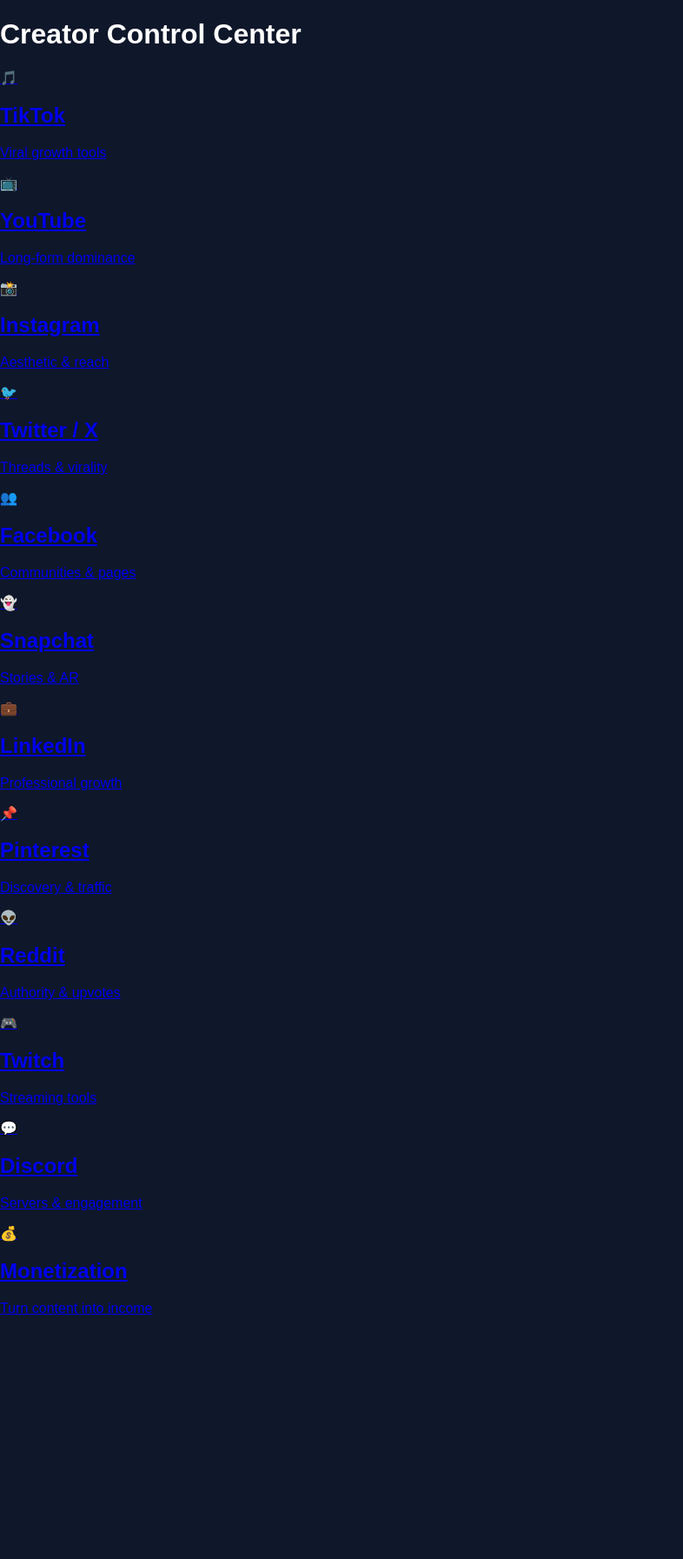
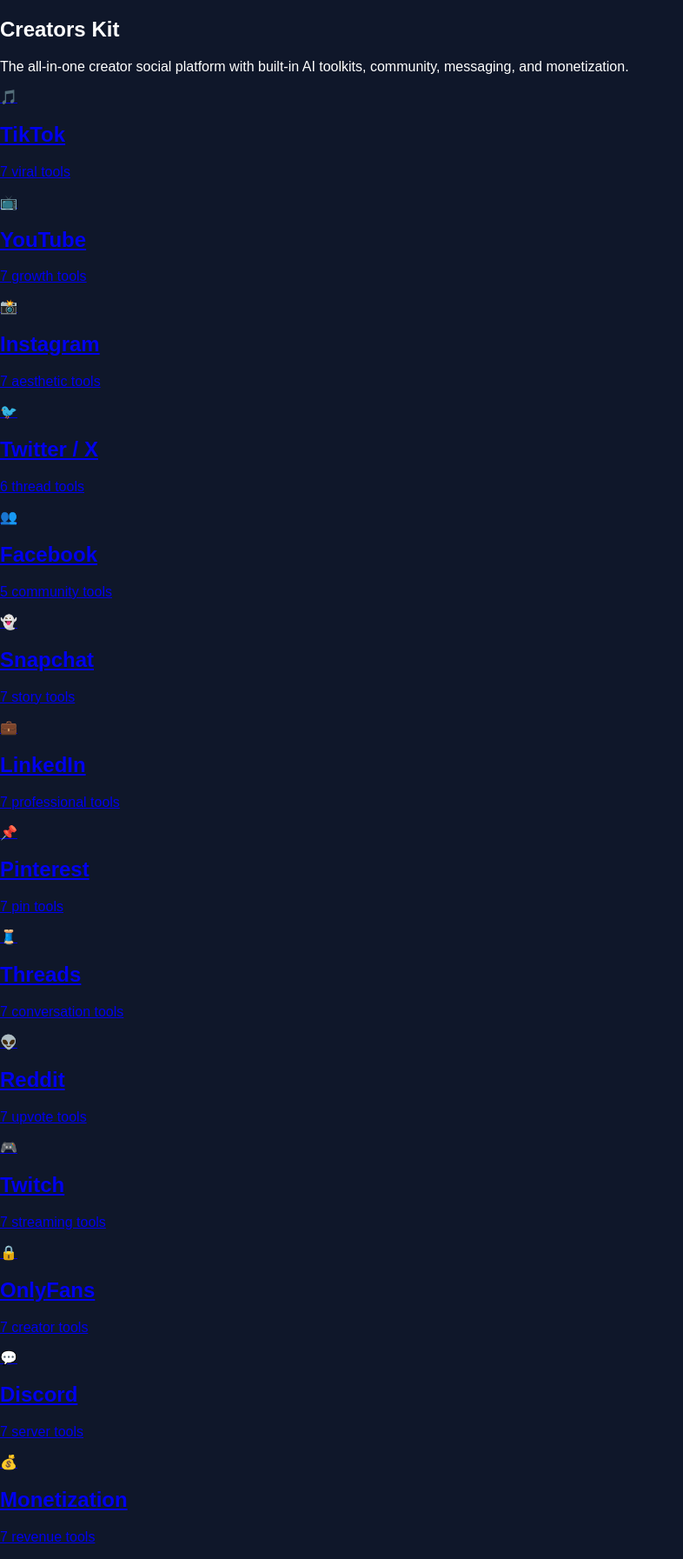
Before and after one commit to drwttierney-wq/Creatorskit, a Flask app: page /dashboard in a window 1280 px wide. Shown: the whole page at 87% size, without its empty margins (0-786 px from the left). Before the commit the page ends 1512 px from the top, so only its background shows below. Run offline with Flask 3, Linux system fonts and the light colour scheme.

Commit message:
Update dashboard.html

```diff
--- a/templates/dashboard.html
+++ b/templates/dashboard.html
@@ -1,84 +1,60 @@
 {% extends 'base.html' %}
 {% block content %}
 
-<h1 class="text-6xl font-extrabold text-center mb-16 bg-gradient-to-r from-pink-500 to-purple-500 bg-clip-text text-transparent">
-    Creator Control Center
-</h1>
+<!-- HERO -->
+<section class="text-center py-20">
+    <h1 class="text-7xl font-extrabold mb-6 bg-gradient-to-r from-pink-500 to-purple-500 bg-clip-text text-transparent">
+        Creators Kit
+    </h1>
+    <p class="text-2xl text-gray-400 max-w-4xl mx-auto">
+        The all-in-one creator social platform with built-in AI toolkits,
+        community, messaging, and monetization.
+    </p>
+</section>
 
-<div class="grid grid-cols-1 sm:grid-cols-2 lg:grid-cols-3 xl:grid-cols-4 gap-10">
+<!-- PLATFORM GRID -->
+<section class="max-w-7xl mx-auto px-6">
+    <div class="grid grid-cols-1 sm:grid-cols-2 lg:grid-cols-3 xl:grid-cols-4 gap-10">
 
-    <a href="/platform/tiktok" class="platform-card platform-accent-tiktok">
-        <div class="icon">🎵</div>
-        <h2>TikTok</h2>
-        <p>Viral growth tools</p>
-    </a>
+        {% set platforms = [
+            ("tiktok","🎵","TikTok","7 viral tools"),
+            ("youtube","📺","YouTube","7 growth tools"),
+            ("instagram","📸","Instagram","7 aesthetic tools"),
+            ("twitter","🐦","Twitter / X","6 thread tools"),
+            ("facebook","👥","Facebook","5 community tools"),
+            ("snapchat","👻","Snapchat","7 story tools"),
+            ("linkedin","💼","LinkedIn","7 professional tools"),
+            ("pinterest","📌","Pinterest","7 pin tools"),
+            ("threads","🧵","Threads","7 conversation tools"),
+            ("reddit","👽","Reddit","7 upvote tools"),
+            ("twitch","🎮","Twitch","7 streaming tools"),
+            ("onlyfans","🔒","OnlyFans","7 creator tools"),
+            ("discord","💬","Discord","7 server tools"),
+            ("monetization","💰","Monetization","7 revenue tools")
+        ] %}
 
-    <a href="/platform/youtube" class="platform-card platform-accent-youtube">
-        <div class="icon">📺</div>
-        <h2>YouTube</h2>
-        <p>Long-form dominance</p>
-    </a>
+        {% for slug, icon, name, desc in platforms %}
+        <a href="/platform/{{ slug }}"
+           class="group bg-gradient-to-br from-gray-900 to-gray-800
+           border border-gray-700 rounded-3xl p-10 text-center
+           transition-all duration-300 hover:border-pink-500
+           hover:shadow-[0_0_40px_rgba(255,105,180,0.3)]">
 
-    <a href="/platform/instagram" class="platform-card platform-accent-instagram">
-        <div class="icon">📸</div>
-        <h2>Instagram</h2>
-        <p>Aesthetic & reach</p>
-    </a>
+            <div class="text-7xl mb-6 group-hover:scale-110 transition">
+                {{ icon }}
+            </div>
 
-    <a href="/platform/twitter" class="platform-card platform-accent-twitter">
-        <div class="icon">🐦</div>
-        <h2>Twitter / X</h2>
-        <p>Threads & virality</p>
-    </a>
+            <h2 class="text-3xl font-bold mb-2 group-hover:text-pink-400 transition">
+                {{ name }}
+            </h2>
 
-    <a href="/platform/facebook" class="platform-card platform-accent-facebook">
-        <div class="icon">👥</div>
-        <h2>Facebook</h2>
-        <p>Communities & pages</p>
-    </a>
+            <p class="text-gray-400 text-lg">
+                {{ desc }}
+            </p>
+        </a>
+        {% endfor %}
 
-    <a href="/platform/snapchat" class="platform-card platform-accent-snapchat">
-        <div class="icon">👻</div>
-        <h2>Snapchat</h2>
-        <p>Stories & AR</p>
-    </a>
-
-    <a href="/platform/linkedin" class="platform-card platform-accent-linkedin">
-        <div class="icon">💼</div>
-        <h2>LinkedIn</h2>
-        <p>Professional growth</p>
-    </a>
-
-    <a href="/platform/pinterest" class="platform-card platform-accent-pinterest">
-        <div class="icon">📌</div>
-        <h2>Pinterest</h2>
-        <p>Discovery & traffic</p>
-    </a>
-
-    <a href="/platform/reddit" class="platform-card platform-accent-reddit">
-        <div class="icon">👽</div>
-        <h2>Reddit</h2>
-        <p>Authority & upvotes</p>
-    </a>
-
-    <a href="/platform/twitch" class="platform-card platform-accent-twitch">
-        <div class="icon">🎮</div>
-        <h2>Twitch</h2>
-        <p>Streaming tools</p>
-    </a>
-
-    <a href="/platform/discord" class="platform-card platform-accent-discord">
-        <div class="icon">💬</div>
-        <h2>Discord</h2>
-        <p>Servers & engagement</p>
-    </a>
-
-    <a href="/platform/monetization" class="platform-card platform-accent-monetization">
-        <div class="icon">💰</div>
-        <h2>Monetization</h2>
-        <p>Turn content into income</p>
-    </a>
-
-</div>
+    </div>
+</section>
 
 {% endblock %}
```
